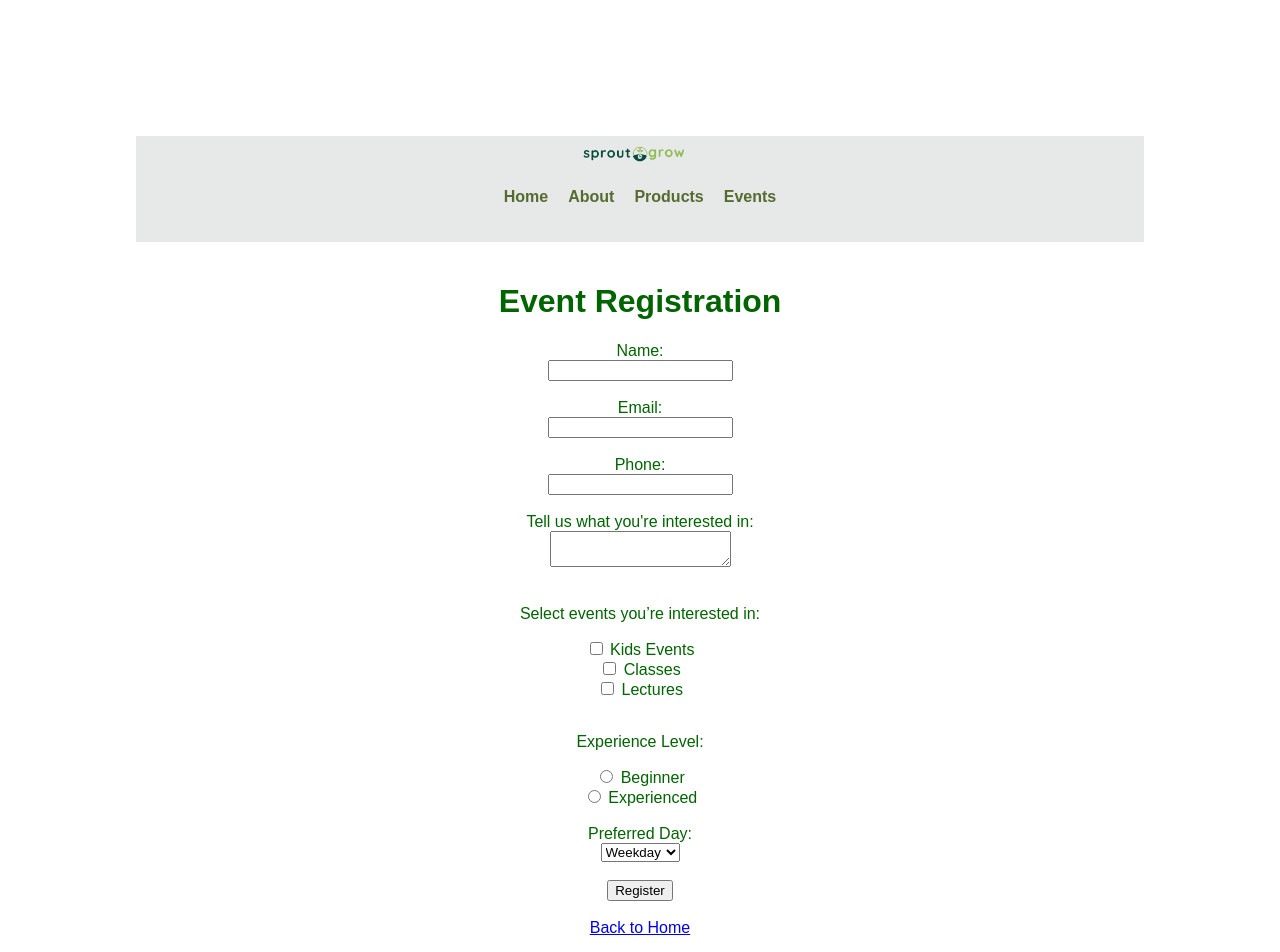
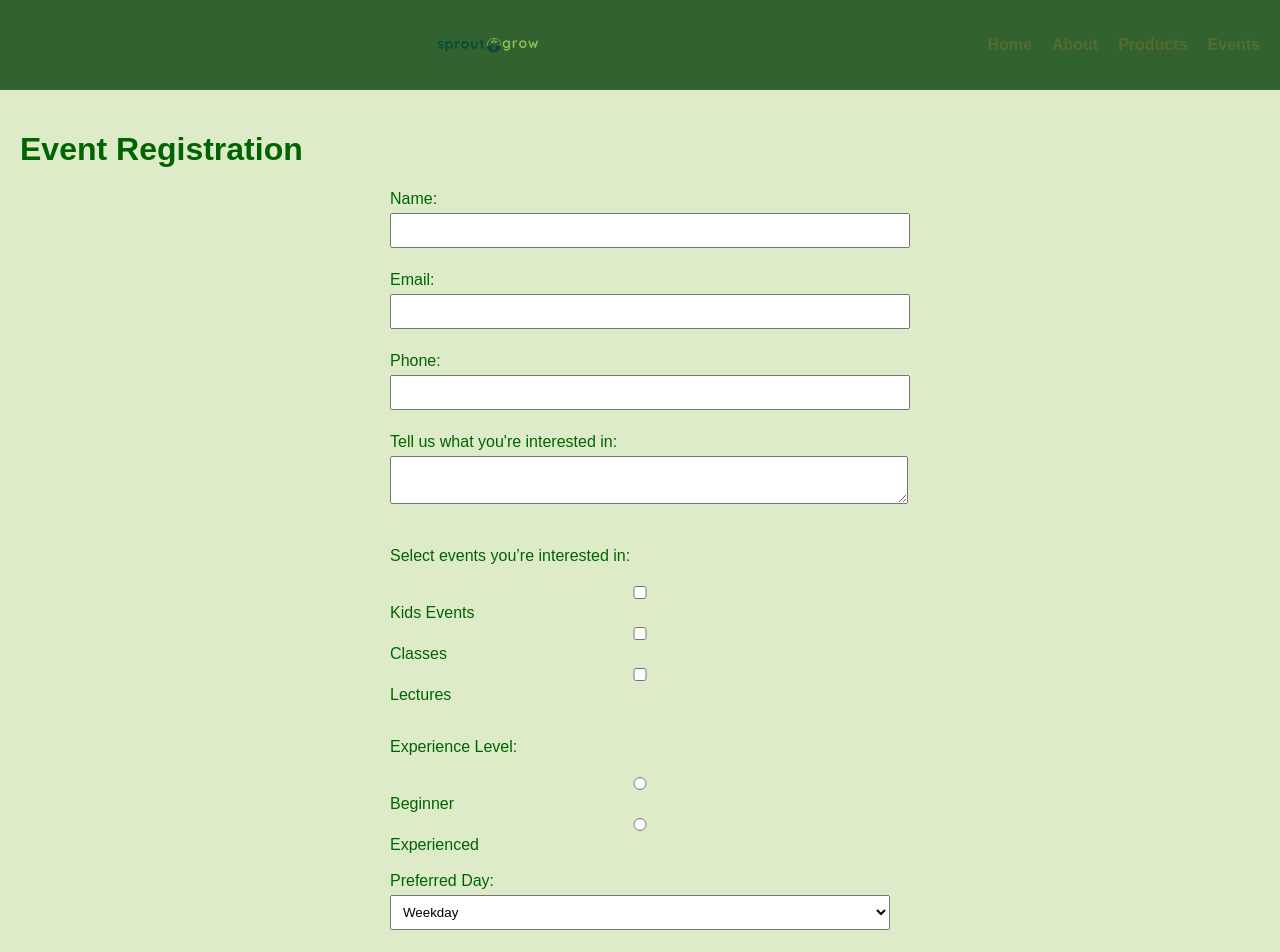
Before and after one commit to AniCalv/Sprout-Grow, a plain HTML site: page register.html in a window 1280 px wide. Shown: the top 952 px of the page. Drawn offline with Linux system fonts and the light colour scheme.

Commit message:
Add files via upload

```diff
--- a/styles.css
+++ b/styles.css
@@ -1,22 +1,26 @@
 /* Basic CSS file for Sprout & Grow website */
 
 body {
-    background-color: #fff;
+    background-color: #deebc9;
     color: darkgreen;
-    padding: 10%;
+    padding: 0%;
+    margin: 0%;
     font-family: Arial, sans-serif;
 }
 
 header, footer {
-    background-color: #9ea3a340;
+    display: flex;
+    justify-content: center;
+    align-items: center;
+    background-color: #0f4710d3;
     color: #fff;
     text-align: center;
-    padding: 10px 0;
+    padding: 10px;
 }
 
 main {
     padding: 20px;
-    text-align: center;
+    text-align: left;
 }
 .logo {
     max-width: 150px;
@@ -44,7 +48,7 @@
     margin: 20px;
 }
 footer img{
-    margin: 0 10px;
+    margin:10px;
     vertical-align: middle;
 }
 .product-img {
@@ -54,4 +58,24 @@
     height: 350px;
     object-fit: cover;
 }
+form {
+    max-width: 500px;
+    margin: auto;
+    text-align: left;
+}
+
+input, textarea, select {
+    width: 100%;
+    padding: 8px;
+    margin: 5px 0;
+}
+
+input[type="submit"] {
+    width: auto;
+    background-color: #9db17c;
+    color: white;
+    border: none;
+    padding: 10px 15px;
+    cursor: pointer;
+}
 /* for navigation, main content, images, etc. */
```
